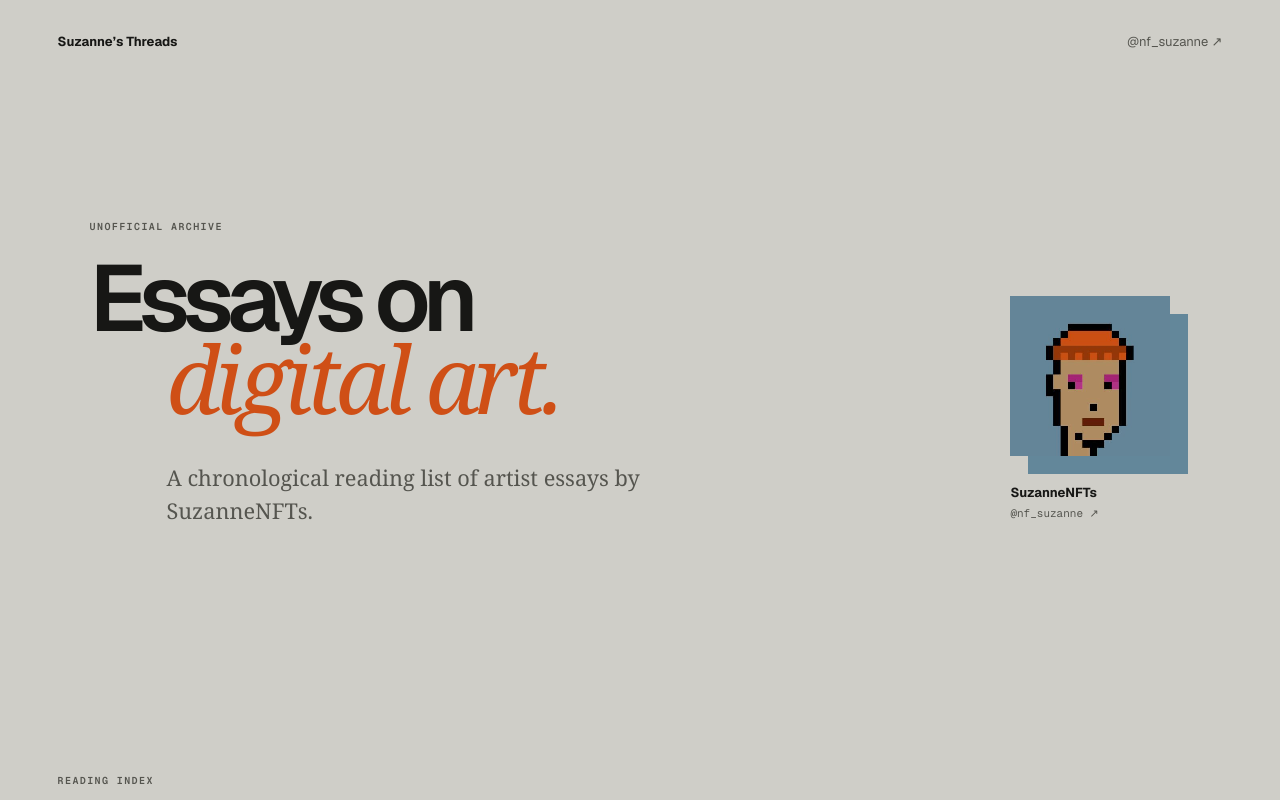
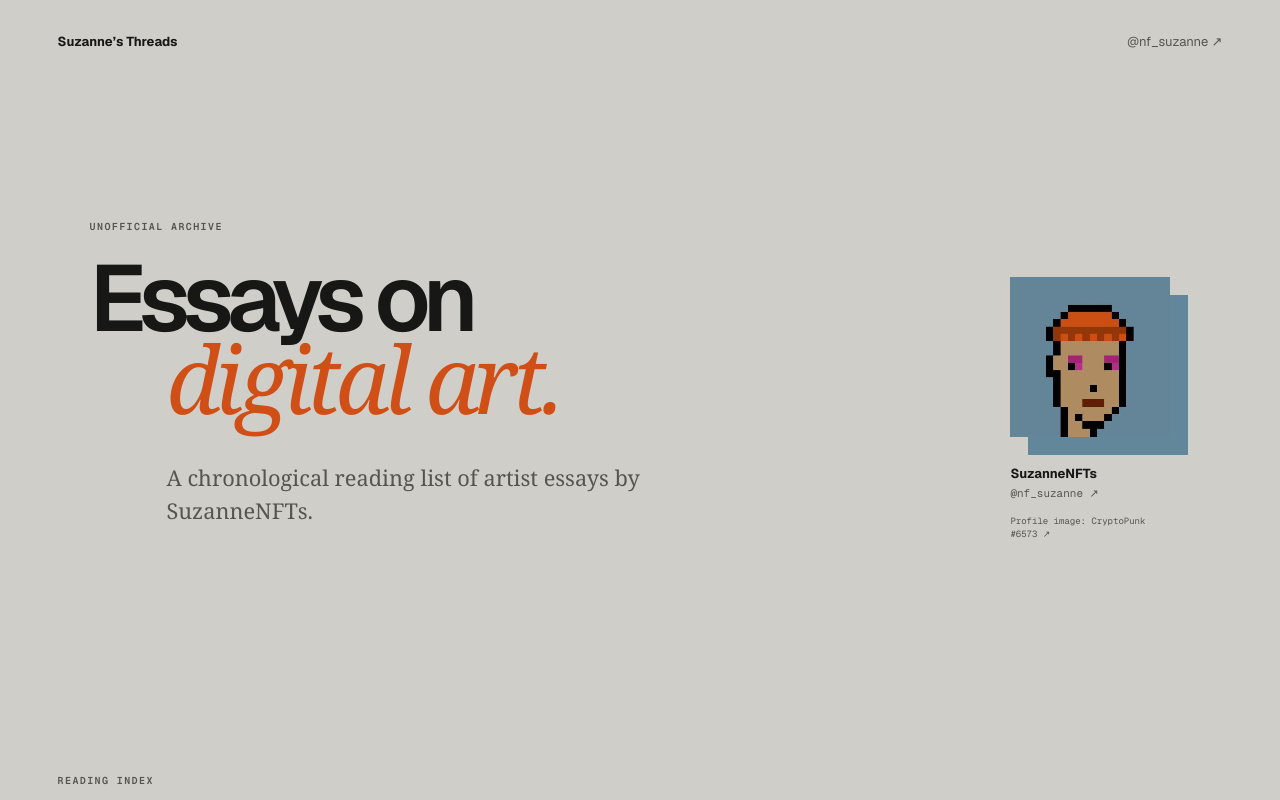
Before and after one commit to maxand98/SuzanneNFT, a Next.js app: page / in a window 1280 px wide. Shown: the top 800 px of the page. Built offline with nearby package versions, Linux system fonts and the light colour scheme.

Commit message:
Deploy archive to Cloudflare Workers

```diff
--- a/app/globals.css
+++ b/app/globals.css
@@ -74,7 +74,8 @@ h1 em {
   font-size: clamp(18px, 1.7vw, 22px);
   line-height: 1.55;
 }
-.profile { display: grid; gap: 13px; text-decoration: none; transform: translateY(35px); }
+.profile-group { transform: translateY(35px); }
+.profile { display: grid; gap: 13px; text-decoration: none; }
 .profile img {
   width: 160px;
   height: 160px;
@@ -85,6 +86,15 @@ h1 em {
 }
 .profile span { margin-top: 14px; font-size: 13px; font-weight: 680; line-height: 1.5; }
 .profile small { color: var(--muted); font: 11px var(--font-geist-mono), monospace; }
+.punk-credit {
+  display: block;
+  width: 160px;
+  margin-top: 12px;
+  color: var(--muted);
+  font: 9px/1.45 var(--font-geist-mono), monospace;
+  text-decoration-thickness: 1px;
+  text-underline-offset: 3px;
+}
 
 .catalogue { padding: 80px clamp(22px, 4.5vw, 76px) 150px; }
 .catalogue-heading {
@@ -228,9 +238,11 @@ footer p { margin: 0; }
   h1 { font-size: clamp(54px, 17vw, 78px); }
   h1 em { margin-left: 20px; }
   .intro-copy > p:last-child { margin: 30px 0 0 20px; font-size: 18px; }
-  .profile { width: max-content; margin-left: 20px; grid-template-columns: 74px 1fr; align-items: center; transform: none; }
+  .profile-group { width: max-content; margin-left: 20px; transform: none; }
+  .profile { width: max-content; grid-template-columns: 74px 1fr; align-items: center; }
   .profile img { width: 74px; height: 74px; box-shadow: 8px 8px 0 var(--blue); }
   .profile span { margin: 0; }
+  .punk-credit { width: auto; margin-top: 13px; }
   .catalogue { padding: 35px 20px 100px; }
   .catalogue-heading { margin-bottom: 70px; grid-template-columns: 1fr; }
   .catalogue-heading > p:last-child { margin-top: 14px; }
--- a/app/page.tsx
+++ b/app/page.tsx
@@ -34,10 +34,15 @@ export default function Home() {
             A chronological reading list of artist essays by SuzanneNFTs.
           </p>
         </div>
-        <a className="profile" href="https://x.com/nf_suzanne" target="_blank" rel="noreferrer">
-          <Image unoptimized src="/suzanne-pfp.jpg" alt="SuzanneNFTs CryptoPunk profile picture" width="400" height="400" priority />
-          <span>SuzanneNFTs<br /><small>@nf_suzanne ↗</small></span>
-        </a>
+        <div className="profile-group">
+          <a className="profile" href="https://x.com/nf_suzanne" target="_blank" rel="noreferrer">
+            <Image unoptimized src="/suzanne-pfp.jpg" alt="CryptoPunk #6573, used as SuzanneNFTs’ profile picture" width="400" height="400" priority />
+            <span>SuzanneNFTs<br /><small>@nf_suzanne ↗</small></span>
+          </a>
+          <a className="punk-credit" href="https://www.cryptopunks.app/cryptopunks/details/6573" target="_blank" rel="noreferrer">
+            Profile image: CryptoPunk #6573 ↗
+          </a>
+        </div>
       </section>
 
       <section className="catalogue" aria-labelledby="essay-heading">
```
Also changed, not shown: 2 other files (tests, documents, lock files or other folders).
